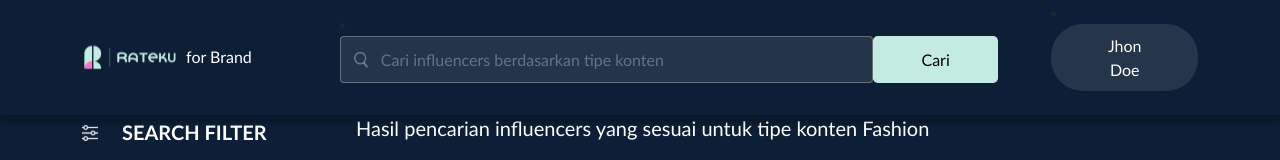
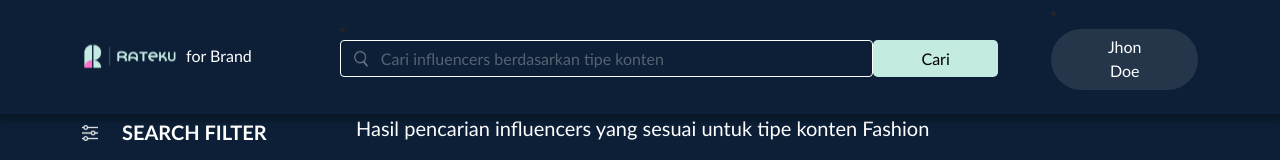
Before and after one commit to FarizAllawi/rateku-frontend, a React (Create React App) app: page /brand/search/1 in a window 1280 px wide. Shown: the top 160 px of the page. Built offline with nearby package versions, Linux system fonts and the light colour scheme; no server answers.

Commit message:
Revision search box

```diff
--- a/src/assets/scss/style.scss
+++ b/src/assets/scss/style.scss
@@ -261,6 +261,59 @@ body {
         background-color: $blue-900;
     }
 
+    .search-box {
+        .input-group {
+            background-color: transparent;
+        }
+
+        .input-group {
+            background-color: transparent;
+            border: 0.5px solid #FFFFFF;
+            border-radius: 4px !important;
+
+            .input-group-text {
+                pointer-events: none;
+                background-color: transparent;
+                color:$gray-600;
+                border: 0;
+                cursor: auto;
+                padding:0;
+                width: 45px;
+                height: 35px;
+                display: flex;
+                justify-content: center;
+                position:absolute;
+                z-index:900;
+            }
+
+            .form-control {
+                outline: 0;
+                box-shadow: none;
+                background-color: transparent;
+                border: 0;
+                padding: 0.575rem 14px;
+                height: 35px;
+                color:white;
+                ::placeholder {
+                    color:$gray-600;
+                }
+            }
+        }
+
+        .input-group-active{
+            border: 0.5px solid white;
+            color:white;
+        }
+
+        .error-helper {
+            position:absolute;
+            margin-top: -0.1rem;
+            color: $red;
+            padding: 0 2px;
+            font-size: 0.8rem;
+        }
+    }
+
     @include media-breakpoint-up(xs) {
         .logo-icon {
             width:2rem;
@@ -448,8 +501,8 @@ body {
             }
 
             .button-username-brand {
-                width: 13% !important;
-                padding-top: 1.5rem;
+                width: 15% !important;
+                padding-top: 1rem;
             }
         }
 
--- a/src/elements/Form/Input/index.js
+++ b/src/elements/Form/Input/index.js
@@ -99,6 +99,9 @@ export default function Input(props) {
         }
     }, [])
 
+    console.log(outerClassName)
+    console.log(outerClassName)
+
     return (
         <div className={["input mb-3", outerClassName].join(" ")}>
             {
--- a/src/elements/RateCard/index.js
+++ b/src/elements/RateCard/index.js
@@ -17,7 +17,7 @@ export default function RateCard({item}) {
     }
 
     function kFormatter(num) {
-        return Math.abs(num) > 999 ? Math.sign(num)*((Math.abs(num)/1000).toFixed(1)) + ' K' : Math.sign(num)*Math.abs(num)
+        return Math.abs(num) > 999 ? Math.sign(num)*((Math.abs(num)/1000).toFixed(1)) + ' K ' : Math.sign(num)*Math.abs(num)
     }
 
 
@@ -39,7 +39,7 @@ export default function RateCard({item}) {
                     }
                 </div>
                 <p className="mt-3 mb-0 text-gray" style={{ fontSize: "10pt"}}><span><img src={InstagramIcon} className='me-2' width="14" height="14" alt='icon-instagram'/>@{item.instagram}</span></p>
-                <p className="text-gray mb-0" style={{ fontSize: "10pt"}}>{kFormatter(item.followers)}| ER {item.er}</p>
+                <p className="text-gray mb-0" style={{ fontSize: "10pt"}}><span>{kFormatter(item.followers)} | ER {item.er}</span></p>
             </div>
 
             <div className="w-100 action-card px-3 py-3">
--- a/src/elements/RateCard/index.scss
+++ b/src/elements/RateCard/index.scss
@@ -8,7 +8,7 @@
     .content-type{
         border:1px solid $primary;
         font-size: 10pt;
-        padding: 0.1rem 0.5rem;
+        padding: 0rem 0.5rem;
         border-radius:4px;
         margin-right: 0.5rem;
     }
--- a/src/pages/BrandSearch.js
+++ b/src/pages/BrandSearch.js
@@ -98,13 +98,14 @@ export default class BrandSearch extends Component {
                                 <Input  name="search"
                                         prepend={<img src={SearchIcon} alt="icon-search"/>}
                                         inputClassName="text-white"
+                                        outerClassName="search-box"
                                         value={this.state.search}
                                         onChange={this.onChange}
                                         placeholder="Cari influencers berdasarkan tipe konten"/>
                             </div>
                             <div className="w-auto" style={{ marginTop:"-1rem" }}>
                                 <Button className="button-username text-decoration-none border-0 rounded-3 text-center px-5 mt-n3"
-                                        style={{ paddingTop: "0.7rem", paddingBottom: "0.7rem", background: "#C3EBE2"}}
+                                        style={{ paddingTop: "0.4rem", paddingBottom: "0.4rem", background: "#C3EBE2"}}
                                     type="submit"
                                 >
                                     Cari
@@ -125,6 +126,7 @@ export default class BrandSearch extends Component {
                                                 <div className="w-75">
                                                     <Input  name="search"
                                                             prepend={<img src={SearchIcon} alt="icon-search"/>}
+                                                            outerClassName="search-box"
                                                             inputClassName="text-white"
                                                             value={this.state.search}
                                                             onChange={this.onChange}
@@ -132,14 +134,14 @@ export default class BrandSearch extends Component {
                                                 </div>
                                                 <div className="w-auto" style={{ marginTop:"-1rem" }}>
                                                     <Button className="button-username text-decoration-none border-0 rounded-3 text-center px-5 mt-n3"
-                                                            style={{ paddingTop: "0.7rem", paddingBottom: "0.7rem", background: "#C3EBE2"}}
+                                                            style={{ paddingTop: "0.4rem", paddingBottom: "0.4rem", background: "#C3EBE2"}}
                                                         type="submit"
                                                     >
                                                         Cari
                                                     </Button>
                                                 </div>
                                             </form>
-                                            <div className="flex-column flex-nowrap vh-100 overflow-auto text-white mt-4">
+                                            <div className="flex-column flex-nowrap vh-100 overflow-auto text-white mt-3">
                                                 <p className="h5 fw-bold"><span><FilterIcon width="16" height="16" style={{marginRight:"1.5rem", marginBottom:"0.2rem"}}/></span>SEARCH FILTER</p>
                                                 <p className="h6 fw-bold mt-4">City</p>
                                                 <div className="col-12 mt-3">
--- a/src/pages/LandingPage.js
+++ b/src/pages/LandingPage.js
@@ -47,7 +47,7 @@ export default class LandingPage extends Component {
                                 <div className="center-line col-lg-12 my-1">
                                     <div className="d-flex align-items-center">
                                         <div className="line float-start"></div>
-                                        <div className="text-white text-center" style={{ width: "10%"}}>OR</div>
+                                        <div className="text-white text-center" style={{ width: "10%"}}>or</div>
                                         <div className="line float-end"></div>
                                     </div>
                                 </div>
--- a/src/parts/Header.js
+++ b/src/parts/Header.js
@@ -102,7 +102,7 @@ export default function Header(props) {
                             <div className="w-auto button-username-brand">
                                 <li className={`float-end nav-item `}>
                                     <Button className="button-username text-decoration-none border-0 text-center text-white mb-4"
-                                            style={{ paddingTop: "0.6rem", paddingBottom: "0.6rem", paddingLeft:"2.5rem", paddingRight: "2.5rem"}}
+                                            style={{ marginTop:"0.3rem", paddingTop: "0.4rem", paddingBottom: "0.4rem", paddingLeft:"2.5rem", paddingRight: "2.5rem"}}
                                             type="button"
                                             isRounded
                                     >
@@ -117,14 +117,15 @@ export default function Header(props) {
                 <header className="header fixed-top mb-auto">
                     <div className="container">
                         <nav className="navbar navbar-expand-lg navbar-light">
-                            <div className="w-auto">
+                            <div className="w-50">
                                 <div className='align-items-center justify-content-center'>
                                     <div className="col-12">
                                         <Logo className="header-icon"/> <span className="text-white ms-n1">for Brand</span>
                                     </div>
                                 </div>
                             </div>
-                            <div className="w-auto">
+                            <div className="w-50">
+                                <div className='d-flex justify-content-end'>
                                     <div className={`float-start`}>
                                         <Button className="button-username text-decoration-none border-0 text-center text-white"
                                                 style={{ paddingTop: "0.5rem", paddingBottom: "0.5rem", paddingLeft:"1.5rem", paddingRight: "1.5rem", fontSize:"10pt"}}
@@ -136,6 +137,7 @@ export default function Header(props) {
                                     </div>
                                     <div className={`float-end mt-1`} data-bs-toggle="collapse" onClick={()=> {toggleButton()}} style={{marginLeft:"0.5rem"}}>
                                         <img src={SearchIcon} alt="icon-search" width="24" height="24"/>
+                                    </div>
                                 </div>
                             </div>
                         </nav>
```
Lines whose indentation alone changed are shown as unchanged.
